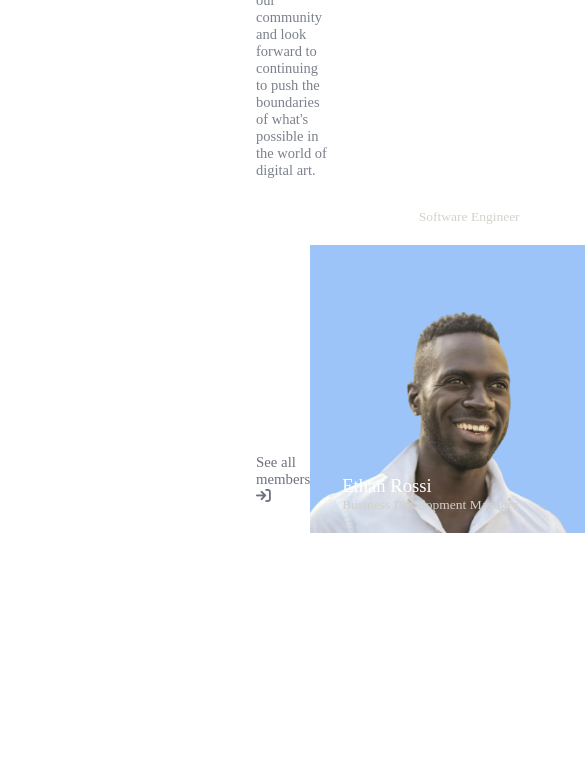
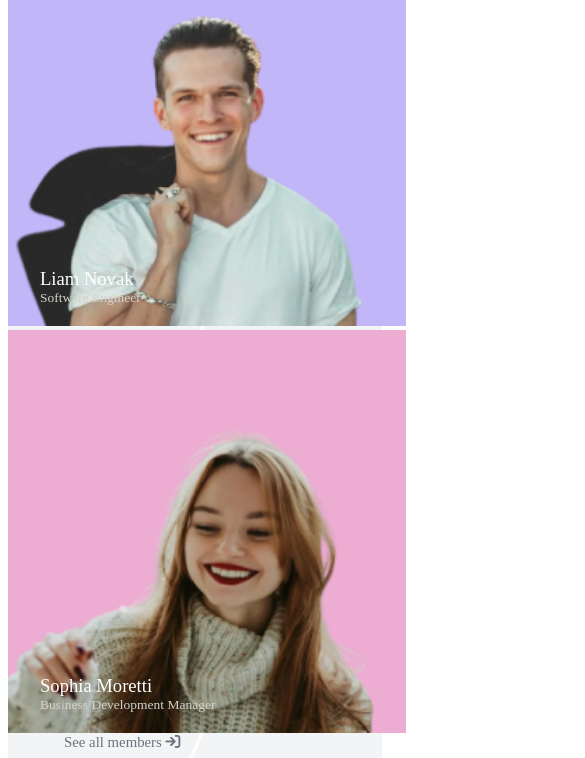
Before and after one commit to Khabbab800118/our-team-layout-master, a plain HTML site: page index.html in a window 390 px wide. Shown: the part 355-1113 px from the top of the page, 585 px wide, since content can reach past the window. Before the commit the page ends 904 px from the top, so only its background shows below. Drawn offline with Linux system fonts and the light colour scheme.

Commit message:
mobile basic done commit

```diff
--- a/file.css
+++ b/file.css
@@ -15,7 +15,7 @@
     grid-template-columns: 2fr repeat(2, 1fr);
 }
 
-.details{
+.details {
     padding: 3.5rem;
 }
 
@@ -37,20 +37,25 @@
 .member1 {
     background-color: rgba(193, 182, 248, 1);
 }
+
 .member2 {
     background-color: rgba(237, 172, 210, 1);
     border-top-right-radius: 2rem;
 }
-.member3{
+
+.member3 {
     background-color: rgba(156, 196, 248, 1);
 }
-.member4{
+
+.member4 {
     background-color: rgba(248, 216, 177, 1);
 }
-.member5{
+
+.member5 {
     background-color: rgba(134, 231, 212, 1);
     border-bottom-right-radius: 2rem;
 }
+
 .imageDiv {
     position: relative;
     width: fit-content;
@@ -62,31 +67,64 @@
     width: fit-content;
 }
 
-.name{
+.name {
     color: white;
     font-size: calc(18.6rem/16);
 }
-.post{
+
+.post {
     color: #d2d2cb;
     font-size: calc(13.5rem/16);
 }
-.title{
+
+.title {
     color: #6B7CC3;
     font-size: calc(14.8rem/16);
 }
-.greetings{
+
+.greetings {
     color: #191919;
     font-size: calc(36.4rem/16);
 }
-.description{
+
+.description {
     color: #7B808B;
     font-size: calc(14.5rem/16);
 }
 
-.seeAllMembersDiv{
+.seeAllMembersDiv {
     color: #6C717D;
     font-size: calc(14.8rem/16);
     padding: 0rem 0rem 2rem 3.5rem;
     display: flex;
     align-items: last baseline;
 }
+
+/* for mobile */
+@media screen and (max-width:576px) {
+
+    .commonDesign {
+        margin: 0rem;
+    }
+
+    .imageDiv {
+        position: relative;
+    }
+
+    .commonDesign,
+    .upperPart,
+    .lowerPart {
+        display: flex;
+        flex-direction: column;
+    }
+
+    .member1,
+    .member2,
+    .member3,
+    .member4,
+    .member5 {
+        border-radius: 0rem;
+        padding: 0rem;
+        width: 398px;
+    }
+}
```
